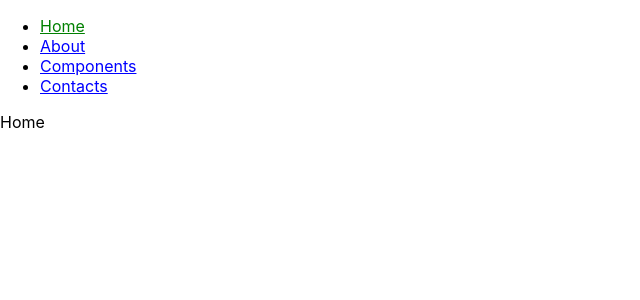
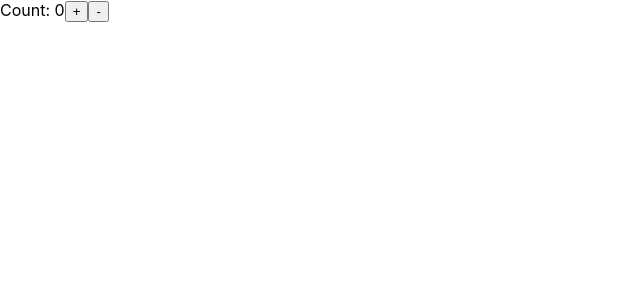
Before and after one commit to TulupaAnton/react-app, a React (Create React App) app: page / in a window 1280 px wide. Shown: the top 300 px of the page, without its empty margins (0-640 px from the left). Built offline with nearby package versions, Linux system fonts and the light colour scheme.

Commit message:
Add metosds

```diff
--- a/src/App.js
+++ b/src/App.js
@@ -1,128 +1,7 @@
-import { useEffect } from "react";
-import Counter from "./components/Counter";
-import User from "./components/User";
-import {
-  BrowserRouter as Router,
-  Route,
-  Switch,
-  Link,
-  NavLink,
-  useHistory,
-  useRouteMatch,
-} from "react-router-dom";
+import CounterWithClasses from "./components/CounterWithClasses";
 
 function App() {
-  return (
-    <Router>
-      <nav>
-        <ul>
-          <li>
-            {" "}
-            <NavLink
-              style={(isActive) => ({ color: isActive ? "green" : "blue" })}
-              to="/"
-            >
-              {" "}
-              Home{" "}
-            </NavLink>
-          </li>
-          <li>
-            <NavLink
-              style={(isActive) => ({ color: isActive ? "green" : "blue" })}
-              to="/about"
-            >
-              {" "}
-              About{" "}
-            </NavLink>
-          </li>
-          <li>
-            <NavLink
-              style={(isActive) => ({ color: isActive ? "green" : "blue" })}
-              to="/Components"
-            >
-              {" "}
-              Components{" "}
-            </NavLink>
-          </li>
-          <li>
-            {" "}
-            <NavLink
-              style={(isActive) => ({ color: isActive ? "green" : "blue" })}
-              to="/Contacts"
-            >
-              {" "}
-              Contacts{" "}
-            </NavLink>
-          </li>
-        </ul>
-      </nav>
-
-      <Switch>
-        <Route exact path="/">
-          <Home />
-        </Route>
-        <Route path="/Components">
-          <Components />
-        </Route>
-
-        <Route path="/Contacts">
-          <Contacts />
-        </Route>
-
-        <Route path="/about">
-          <About />
-        </Route>
-
-        <Route path="/*">
-          <NotFound />
-        </Route>
-      </Switch>
-    </Router>
-  );
-}
-export default App;
-
-function Home() {
-  return <div>Home</div>;
+  return <CounterWithClasses step={1} />;
 }
 
-function Components() {
-  const { url, path } = useRouteMatch();
-  return (
-    <div>
-      <Link to={`${url}/counter`}>Counter</Link>
-      {"     "}
-      <Link to={`${url}/user`}>User</Link>
-      <Switch>
-        <Route path={`${path}/counter`}>
-          <Counter />
-        </Route>
-
-        <Route path={`${path}/User`}>
-          <User />
-        </Route>
-      </Switch>
-    </div>
-  );
-}
-function About() {
-  return <div>About</div>;
-}
-function Contacts() {
-  return <div>Contacts</div>;
-}
-
-function NotFound() {
-  const history = useHistory();
-
-  useEffect(() => {
-    const id = setTimeout(() => {
-      history.push("/");
-    }, 2000);
-    return () => {
-      clearTimeout(id);
-    };
-  });
-
-  return <div>404 Not Found</div>;
-}
+export default App;
--- a/src/components/CounterWithClasses/index.jsx
+++ b/src/components/CounterWithClasses/index.jsx
@@ -3,24 +3,47 @@ import { Component } from "react";
 class CounterWithClasses extends Component {
   constructor(props) {
     super(props);
+    console.log("constructor");
+
     this.state = {
       count: 0,
     };
   }
 
+  componentDidMount() {
+    console.log("componentDidMount");
+  }
+
+  componentDidUpdate(prevProps, prevState) {
+    if (this.state.count !== prevState.count) console.log("componentDidUpdate");
+  }
+
+  componentWillUnmount() {
+    "componentWillUnmount";
+  }
+
   dec = () => {
-    // this.count = this.state.count - this.props.step;
-    this.setState({ count: this.state.count - this.props.step });
+    const {
+      state: { count },
+      props: { step },
+    } = this;
+    this.setState({ count: count - step });
   };
 
   inc = () => {
-    this.setState({ count: this.state.count + this.props.step });
+    const {
+      state: { count },
+      props: { step },
+    } = this;
+    this.setState({ count: count + step });
   };
 
   render() {
+    const { count } = this.state;
+    console.log("render");
     return (
       <div>
-        Count: {this.state.count}
+        Count: {count}
         <button onClick={this.inc}>+</button>
         <button onClick={this.dec}>-</button>
       </div>
```
